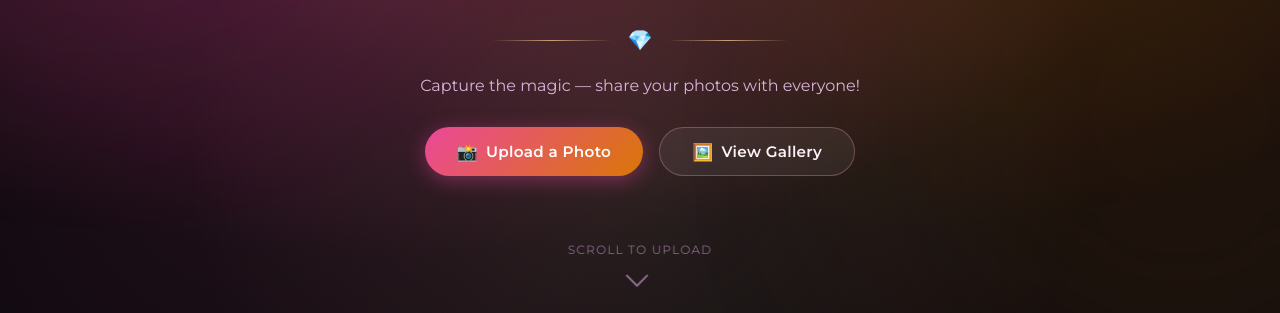
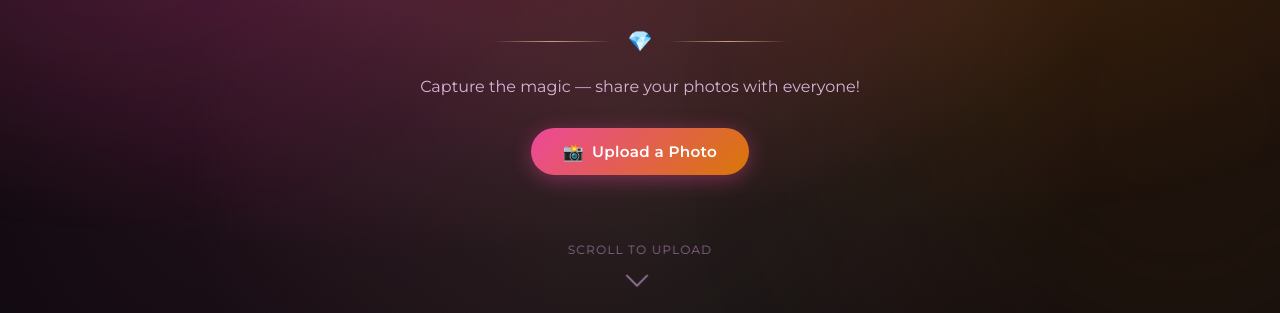
Before and after one commit to note38/Capture-the-magic, a website: page index.html in a window 1280 px wide. Shown: the part 487-800 px from the top of the page. Drawn offline with nearby package versions, Linux system fonts and the light colour scheme; a web font is replaced by a local one.

Commit message:
first commit

```diff
--- a/index.html
+++ b/index.html
@@ -40,9 +40,7 @@
         <button class="btn btn-primary" id="btnGoUpload" onclick="switchTab('upload')">
           <span class="btn-icon">📸</span> Upload a Photo
         </button>
-        <button class="btn btn-ghost" id="btnGoGallery" onclick="switchTab('gallery')">
-          <span class="btn-icon">🖼️</span> View Gallery
-        </button>
+
       </div>
     </div>
 
```
